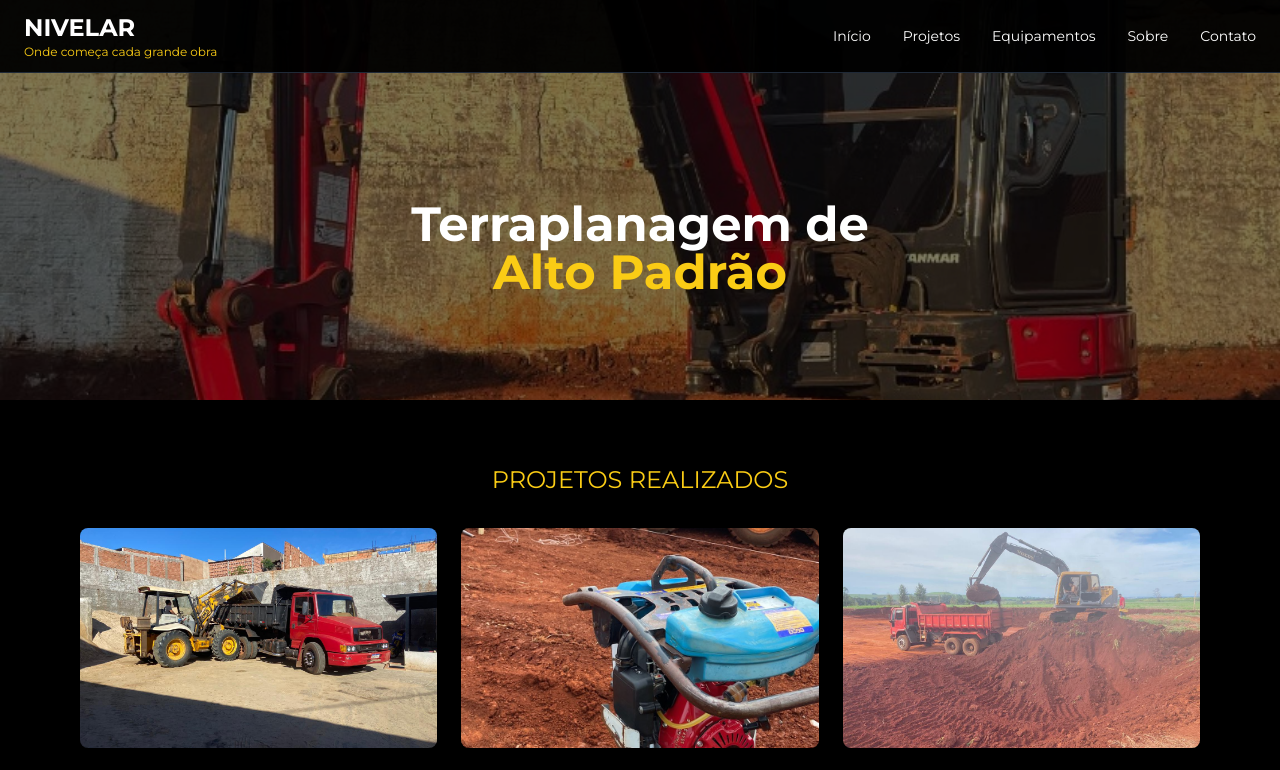
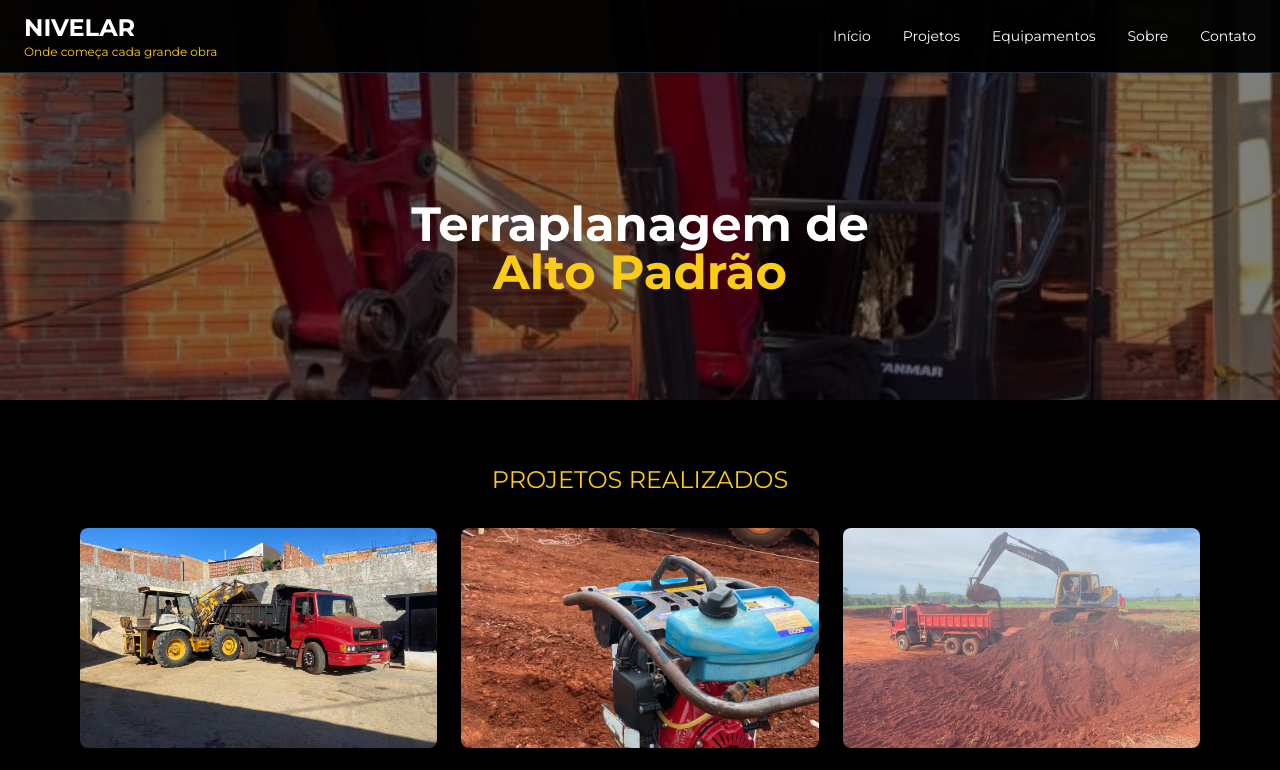
Before and after one commit to emanueldomingues/site-nivelar, a Next.js app: page / in a window 1280 px wide. Shown: the top 770 px of the page. Built offline with nearby package versions, Linux system fonts and the light colour scheme.

Commit message:
teste deploy producao

```diff
--- a/app/page.tsx
+++ b/app/page.tsx
@@ -7,7 +7,7 @@ export default function Home() {
 
   const images = [
     "/images/equipamentos/maquina1.jpg",
-    "/images/equipamentos/maquina2.jpg",
+    "/images/equipamentos/maquina5.jpg",
     "/images/equipamentos/maquina3.jpg",
   ];
 
```
